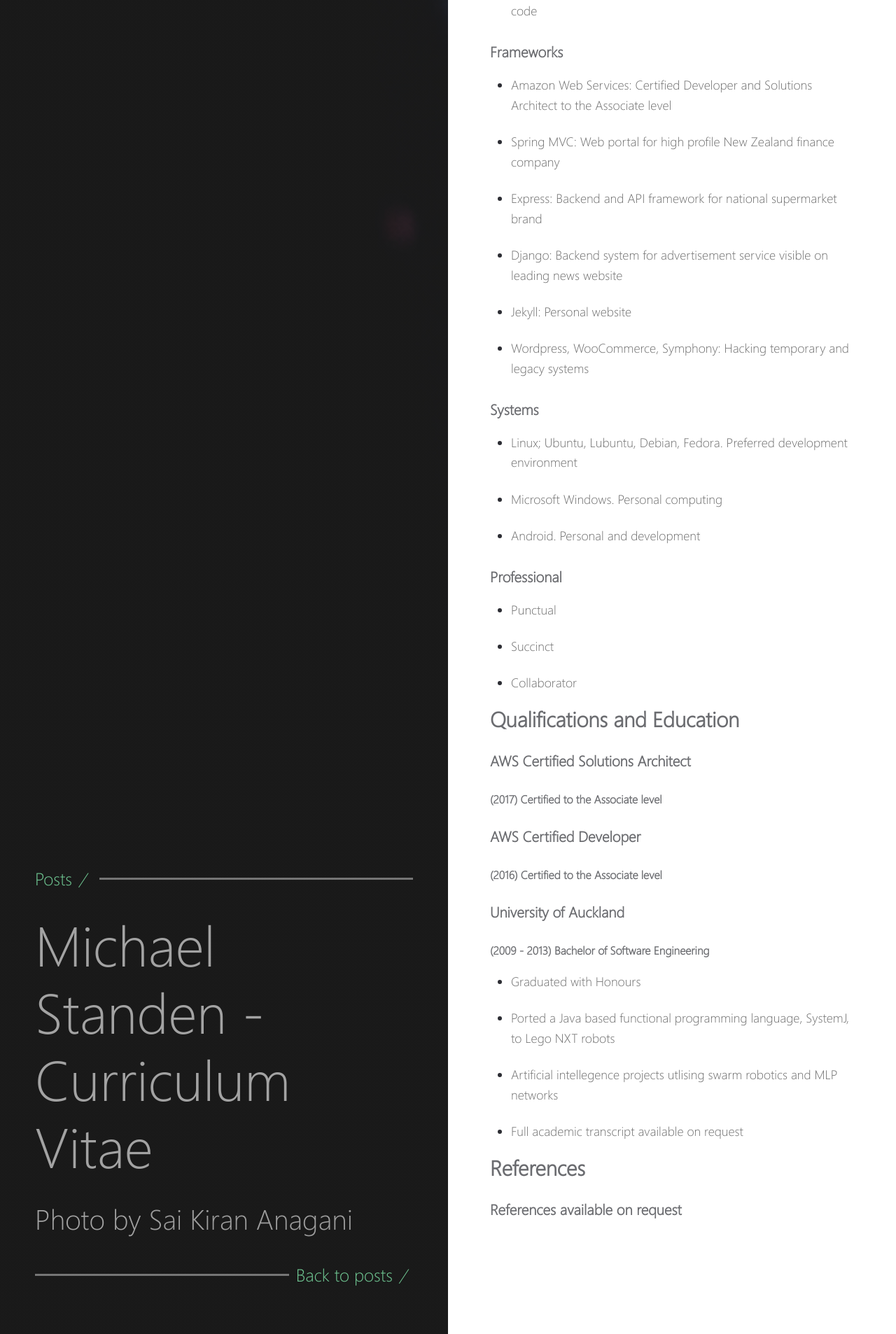
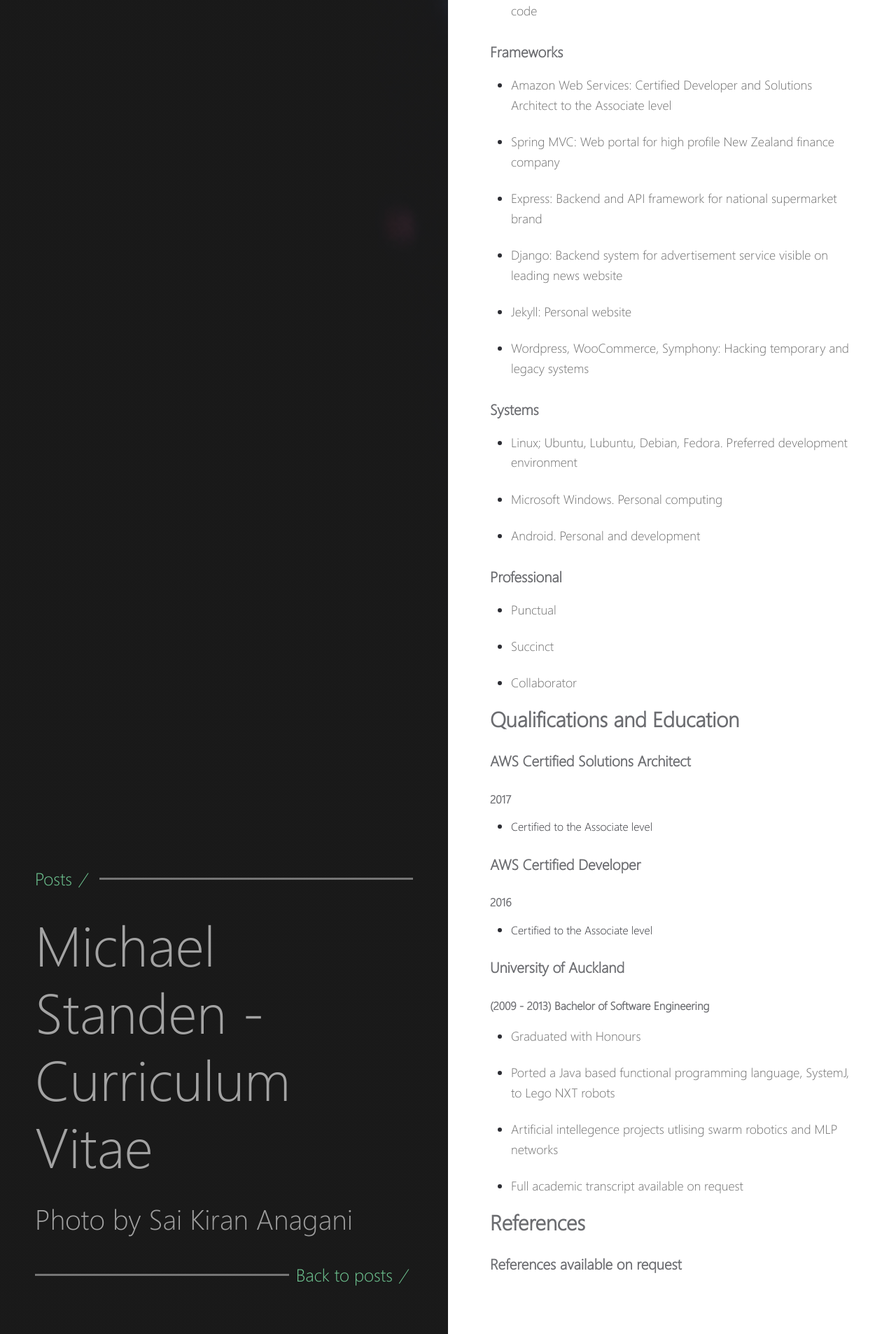
Before and after one commit to ScreamingHawk/ScreamingHawk.github.io, a Jekyll site: the page built from _pages/cv.md, in a window 1280 px wide. Shown: the part 2212-4118 px from the top of the page at 70% size. Built offline with Jekyll 4.4.1, drawn with Linux system fonts in a browser that asks for light colours; some of the changed lines change nothing that is shown.

Commit message:
Changed Certifications

```diff
--- a/_data/cv.yaml
+++ b/_data/cv.yaml
@@ -61,10 +61,12 @@
   - title: "Qualifications and Education"
     content:
     - title: "AWS Certified Solutions Architect"
-      blurb: "Certified to the Associate level"
+      content:
+        - "Certified to the Associate level"
       date: "2017"
     - title: "AWS Certified Developer"
-      blurb: "Certified to the Associate level"
+      content:
+        - "Certified to the Associate level"
       date: "2016"
     - title: "University of Auckland"
       blurb: "Bachelor of Software Engineering"
```
